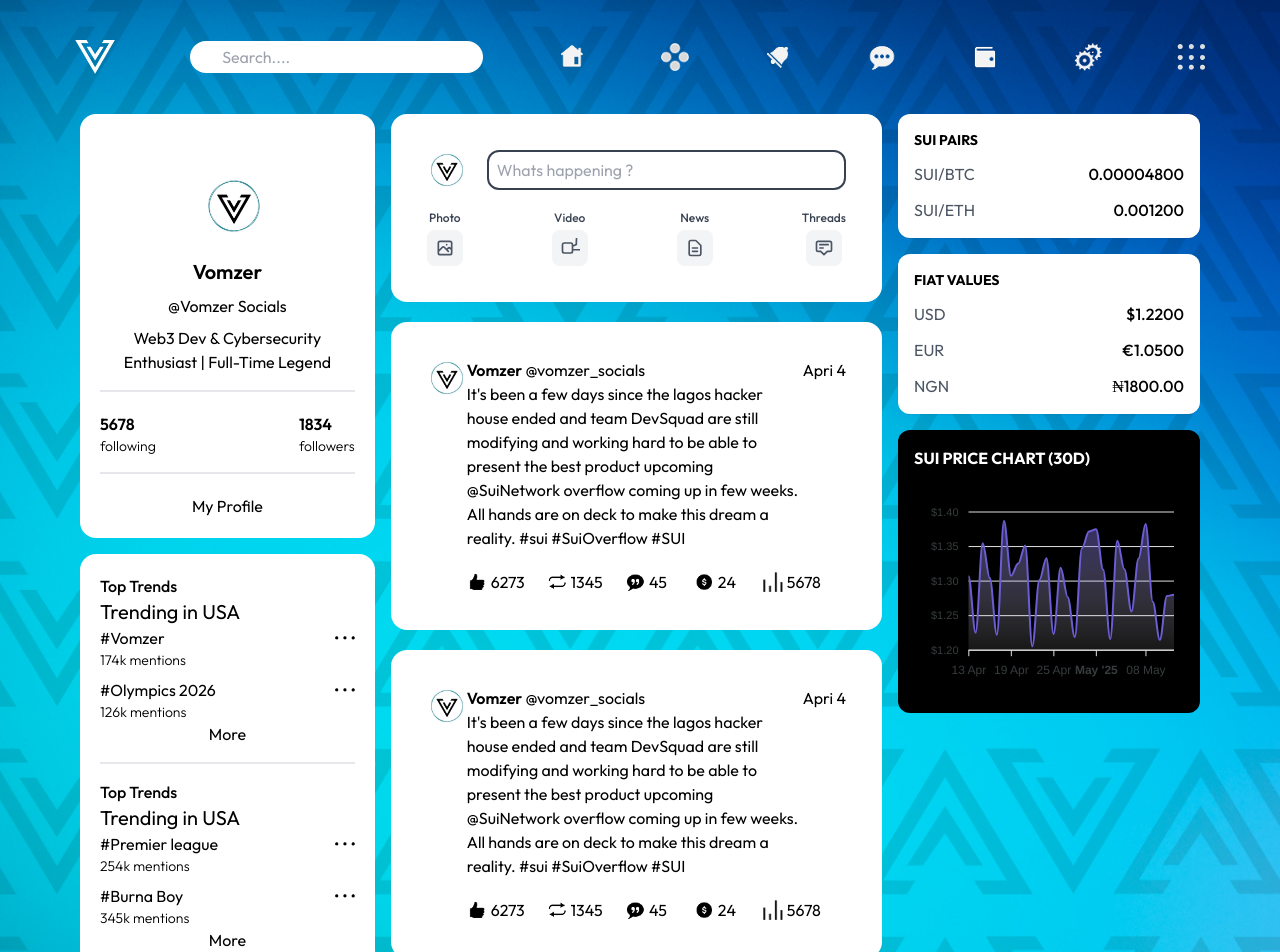
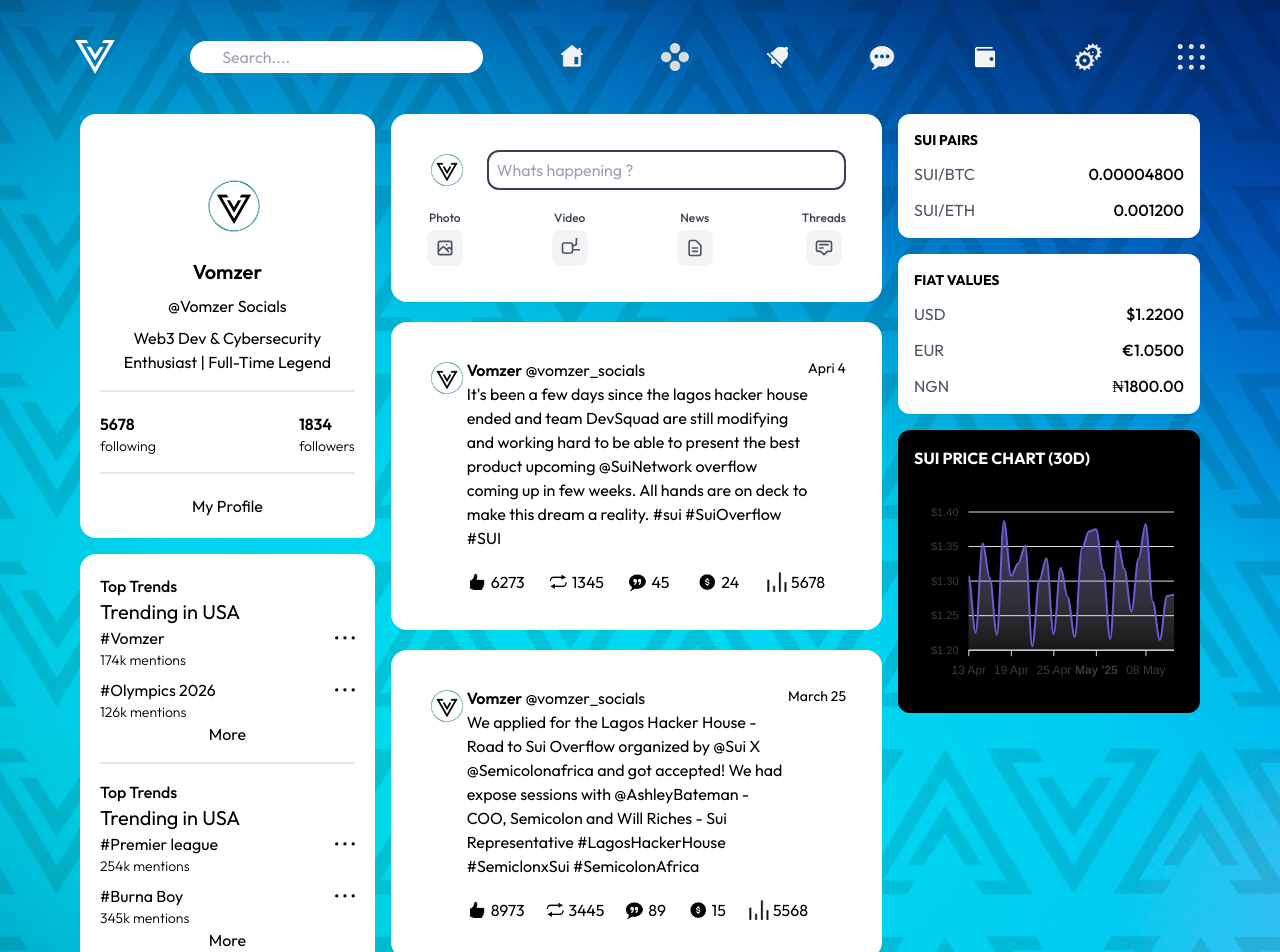
Before and after one commit to Project-Vomzer/Front_end, a React (Vite) app in the folder Vomzer_sui_socials/: page / in a window 1280 px wide. Shown: the top 952 px of the page. Built offline with nearby package versions, Linux system fonts and the light colour scheme.

Commit message:
Vomzer Sui

```diff
--- a/Vomzer_sui_socials/src/components/Feeds.jsx
+++ b/Vomzer_sui_socials/src/components/Feeds.jsx
@@ -108,7 +108,7 @@
               </div>
             </div>
         </div>
-        <p>Apri 4</p>
+        <p className='text-sm'>Apri 4</p>
       </div>
     </div>
      {/* .........Another feed........ */}
@@ -120,34 +120,36 @@
             Vomzer <span className='font-normal'>@vomzer_socials</span>
             </p>
             <p>
-            It's been a few days since the lagos hacker house ended
-            and team DevSquad are still modifying and working hard to be able to present the best product upcoming @SuiNetwork overflow coming up in few weeks. All hands are on deck to make this dream a reality.
-            #sui #SuiOverflow #SUI
+            We applied for the Lagos Hacker House - Road to Sui Overflow organized by @Sui X @Semicolonafrica and got accepted!
+            We had expose sessions with @AshleyBateman - COO, Semicolon and Will Riches - Sui Representative
+            #LagosHackerHouse
+            #SemiclonxSui
+            #SemicolonAfrica
             </p>
             <div className='flex pt-5 space-x-10'>
               <div className='flex items-center gap-1'>
                 <img className='w-5 h-5 ' src={assets.Thumbs} alt="" />
-                <p>6273</p>
+                <p>8973</p>
               </div>
               <div className='flex items-center gap-1'>
                 <img className='w-5 h-5 '  src={assets.repost} alt="" />
-                <p>1345</p>
+                <p>3445</p>
               </div>
               <div className='flex items-center gap-1'>
                 <img className='w-5 h-5 '  src={assets.comments} alt="" />
-                <p>45</p>
+                <p>89</p>
               </div>
               <div className='flex items-center gap-1'>
                 <img className='w-5 h-5 '  src={assets.tip} alt="" />
-                <p>24</p>
+                <p>15</p>
               </div>
               <div className='flex items-center gap-1'>
                 <img className='w-5 h-5 ' src={assets.analytics} alt="" />
-                <p>5678</p>
+                <p>5568</p>
               </div>
             </div>
         </div>
-        <p>Apri 4</p>
+        <p className='text-sm'>March 25</p>
       </div>
     </div>
     </div>
```
